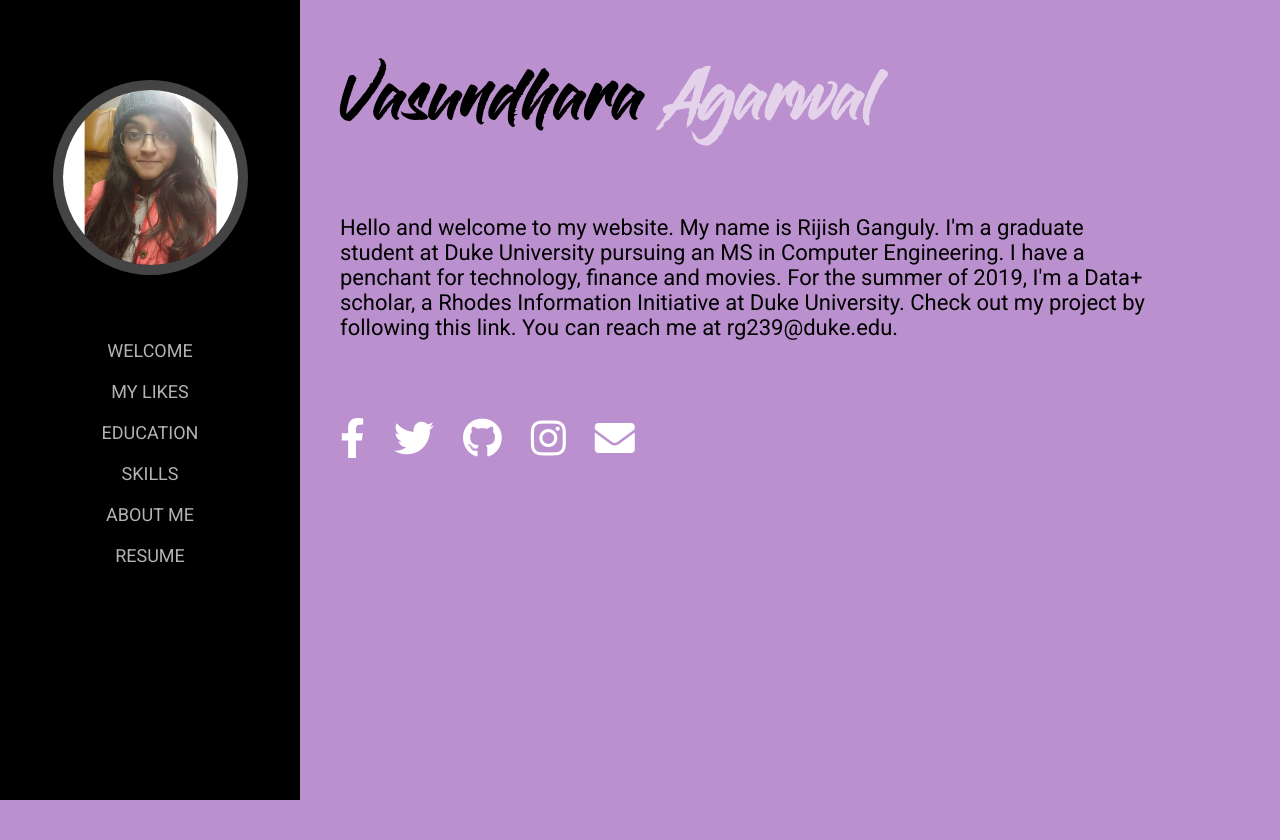
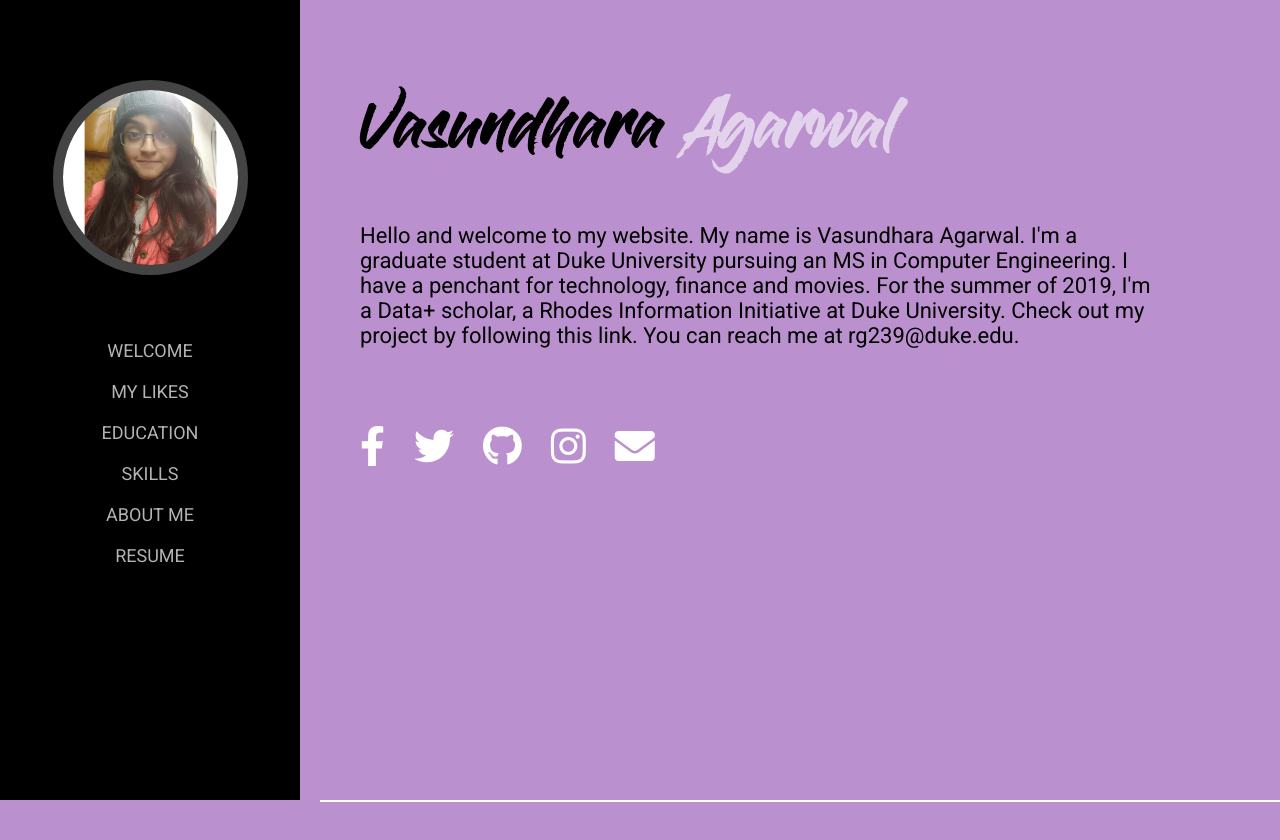
Before and after one commit to vasundhara100799/profile, a plain HTML site: page index.html in a window 1280 px wide. Before the commit the page ends 800 px from the top, so only its background shows below. Drawn offline with Linux system fonts and the light colour scheme.

Commit message:
Final Welcome

```diff
--- a/css/main.css
+++ b/css/main.css
@@ -53,16 +53,19 @@ body{
 .nav ul{
     padding: 0;
 }
-
+.welcome{
+    height: 100vh;
+    border-bottom: 2px solid white;
+}
 .right-details{
-    position: fixed;
+    position: absolute;
     top: 0;
     right: 0;
     bottom: 0;
-    width: calc(100vw - 300px);
+    width: calc(100vw - 320px);
 }
 .name{
-    padding: 40px 10px 20px 40px;
+    padding: 60px 10px 0px 40px;
 }
 .name h1{
     font-size: 50px;
@@ -94,3 +97,7 @@ body{
     color: white;
 
 }
+
+.my-likes{
+    height: 100vh;
+}
--- a/index.html
+++ b/index.html
@@ -27,17 +27,14 @@
     </div>
 
     <section class="right-details">
-        <div class="welcome">
+        <section class="welcome">
             <div class="name">
                 <h1>Vasundhara <span>Agarwal</span></h1>
             </div>
 
             <div class="welcome-details">
-                <p>Hello and welcome to my website. My name is Rijish Ganguly. I'm a graduate student at Duke University pursuing an MS in Computer Engineering. I have a penchant for technology, finance and movies. For the summer of 2019, I'm a Data+ scholar, a Rhodes Information Initiative at Duke University. Check out my project by following this link. You can reach me at rg239@duke.edu.</p>
+                <p>Hello and welcome to my website. My name is Vasundhara Agarwal. I'm a graduate student at Duke University pursuing an MS in Computer Engineering. I have a penchant for technology, finance and movies. For the summer of 2019, I'm a Data+ scholar, a Rhodes Information Initiative at Duke University. Check out my project by following this link. You can reach me at rg239@duke.edu.</p>
             </div>
-
-        </div>
-
             <div class="social-links">
                     <ul>
                         <li><a href=""><i class="fab fa-facebook-f"></i></a></li>
@@ -48,5 +45,11 @@
                     </ul>
                 </div>
             </section>
+
+
+            <section class="my-likes">
+
+            </section>
+    </section>
 </body>
 </html>
```
Lines whose indentation alone changed are shown as unchanged.
